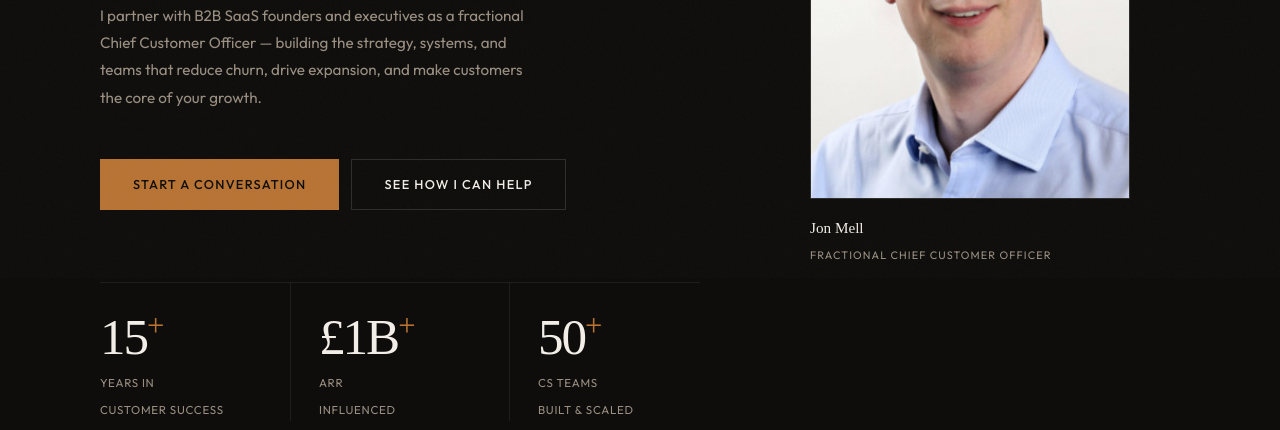
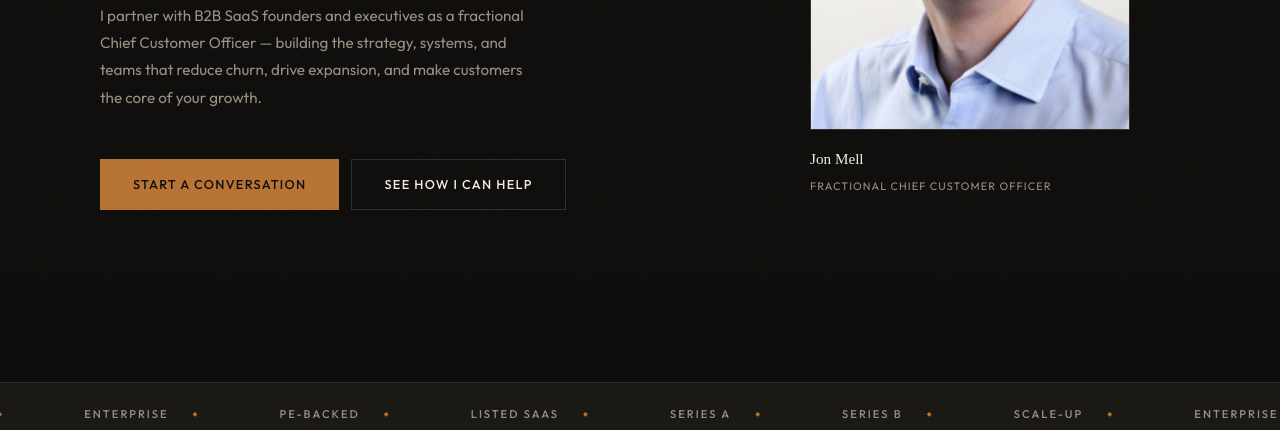
Before and after one commit to jonmell78/jonmell-website, a plain HTML site: page index.html in a window 1280 px wide. Shown: the part 522-952 px from the top of the page. Drawn offline with Linux system fonts and the light colour scheme; a web font is replaced by a local one.

Commit message:
Remove unverified stats from hero; fix service card 01 always-on highlight

```diff
--- a/index.html
+++ b/index.html
@@ -358,41 +358,6 @@ p { color: var(--warm-mid); }
   animation: fadeUp 0.9s 0.55s var(--ease) forwards;
 }
 
-.hero-stats {
-  display: flex;
-  gap: 0;
-  border-top: 1px solid var(--rule);
-  opacity: 0;
-  animation: fadeUp 0.9s 0.7s var(--ease) forwards;
-}
-.hero-stat {
-  flex: 1;
-  padding: 28px 0 0;
-  border-right: 1px solid var(--rule);
-}
-.hero-stat:last-child { border-right: none; padding-left: 28px; }
-.hero-stat:first-child { padding-right: 28px; }
-.hero-stat:not(:first-child):not(:last-child) { padding: 28px 28px 0; }
-
-.stat-num {
-  display: block;
-  font-family: 'Cormorant Garant', serif;
-  font-size: clamp(2.5rem, 4vw, 3.5rem);
-  font-weight: 300;
-  letter-spacing: -0.04em;
-  color: var(--parchment);
-  line-height: 1;
-  margin-bottom: 6px;
-}
-.stat-num span { color: var(--copper); font-size: 0.6em; vertical-align: super; }
-.stat-label {
-  font-size: 0.72rem;
-  font-weight: 400;
-  letter-spacing: 0.06em;
-  color: var(--warm-mid);
-  text-transform: uppercase;
-  line-height: 1.4;
-}
 
 .hero-right {
   display: flex;
@@ -535,7 +500,14 @@ p { color: var(--warm-mid); }
 
 .service-card--featured {
   grid-column: span 2;
+}
+
+/* Initial highlighted state — cleared by JS on first card interaction */
+.service-card--init {
   background: var(--ink-2);
+}
+.service-card--init::before {
+  transform: scaleX(1);
 }
 
 
@@ -993,15 +965,6 @@ p { color: var(--warm-mid); }
   .hero-right { padding: 0 0 60px; }
   .hero-headline { font-size: clamp(2.5rem, 8vw, 3.5rem); }
   .hero-actions { flex-direction: column; }
-  .hero-stats { flex-direction: column; gap: 0; }
-  .hero-stat,
-  .hero-stat:first-child,
-  .hero-stat:last-child,
-  .hero-stat:not(:first-child):not(:last-child) {
-    padding: 20px 0; border-right: none; border-bottom: 1px solid var(--rule);
-  }
-  .hero-stat:last-child { border-bottom: none; }
-
   .services-grid { grid-template-columns: 1fr; }
   .service-card--featured { grid-column: span 1; }
   .forwho-grid { grid-template-columns: 1fr; }
@@ -1058,20 +1021,6 @@ p { color: var(--warm-mid); }
       <a href="#contact" class="btn btn-primary">Start a conversation</a>
       <a href="#services" class="btn btn-outline">See how I can help</a>
     </div>
-    <div class="hero-stats">
-      <div class="hero-stat">
-        <span class="stat-num">15<span>+</span></span>
-        <span class="stat-label">Years in<br/>Customer Success</span>
-      </div>
-      <div class="hero-stat">
-        <span class="stat-num">£1B<span>+</span></span>
-        <span class="stat-label">ARR<br/>Influenced</span>
-      </div>
-      <div class="hero-stat">
-        <span class="stat-num">50<span>+</span></span>
-        <span class="stat-label">CS Teams<br/>Built &amp; Scaled</span>
-      </div>
-    </div>
   </div>
 
   <div class="hero-right">
@@ -1126,7 +1075,7 @@ p { color: var(--warm-mid); }
 
     <div class="services-grid reveal">
 
-      <div class="service-card service-card--featured">
+      <div class="service-card service-card--featured service-card--init">
         <div class="service-num">01</div>
         <h3>Fractional Chief Customer Officer</h3>
         <p>Embedded CCO-level leadership — typically 2–3 days per week — without the full-time cost. I own the CS strategy, lead your team, and report directly to the CEO or board.</p>
@@ -1507,6 +1456,15 @@ if (burger && navLinks) {
   });
 }
 
+/* ── Service card initial highlight ─────────────────────── */
+/* Remove the --init class (default highlight on card 01) the first time
+   any service card is hovered, so all cards behave identically thereafter. */
+document.querySelectorAll('.service-card').forEach(card => {
+  card.addEventListener('mouseenter', () => {
+    document.querySelectorAll('.service-card--init').forEach(c => c.classList.remove('service-card--init'));
+  }, { once: false });
+});
+
 /* ── Scroll reveal ───────────────────────────────────────── */
 const observer = new IntersectionObserver((entries) => {
   entries.forEach(entry => {
```
